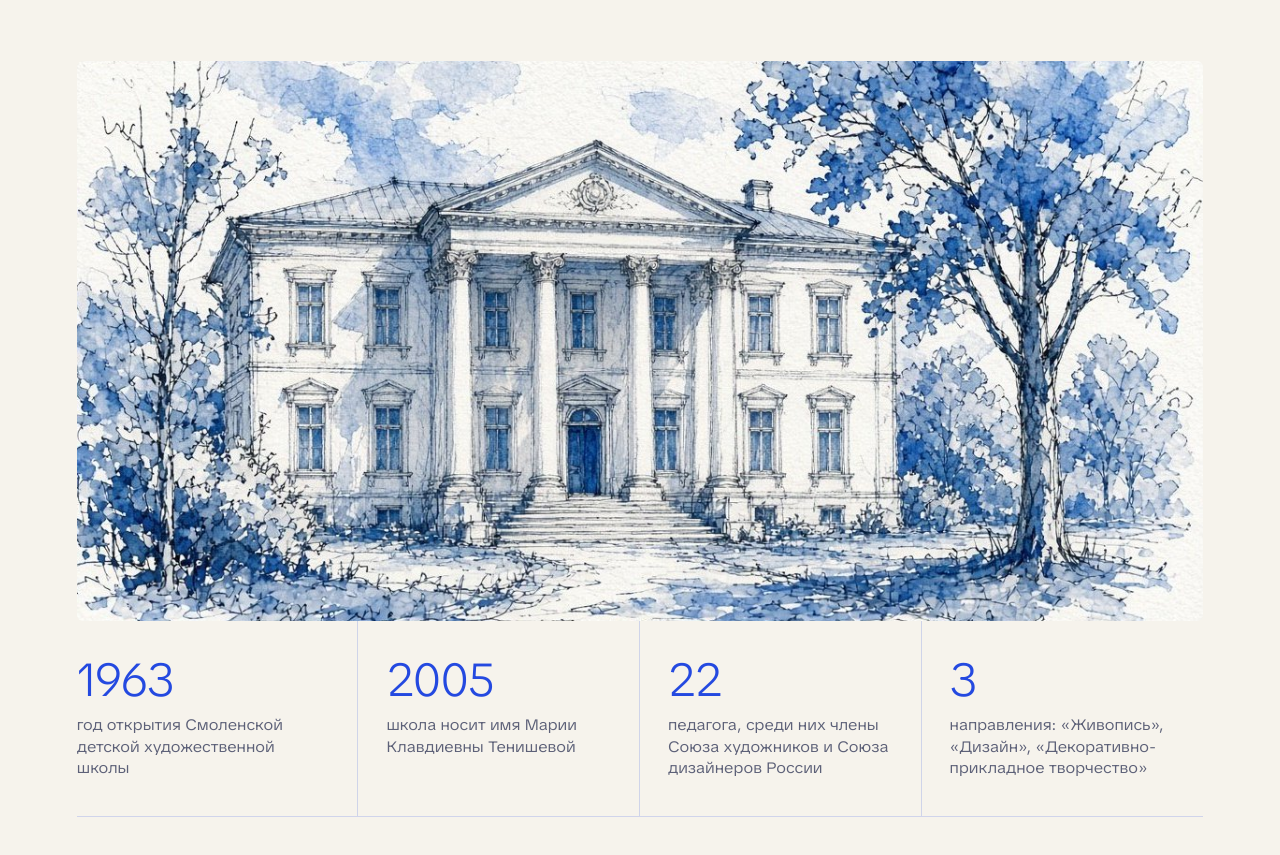
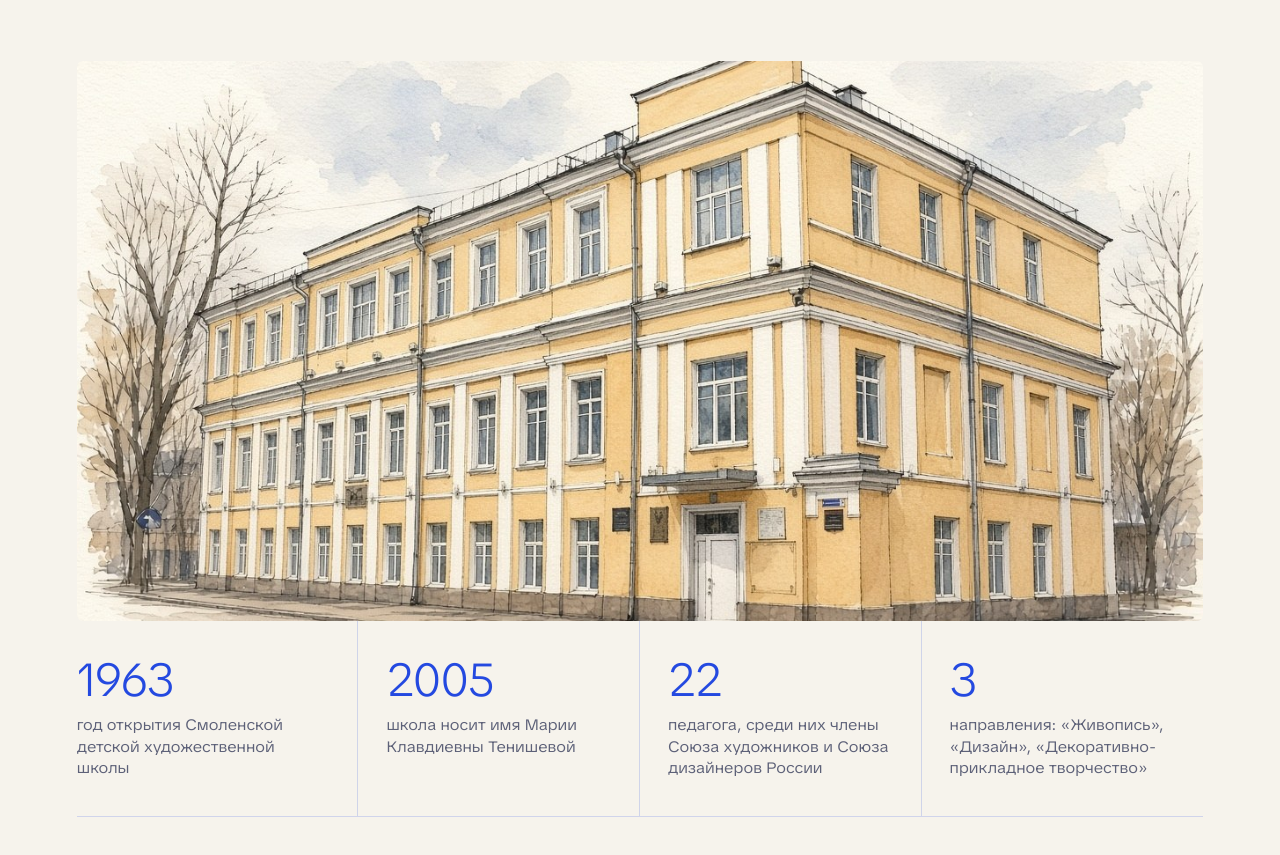
Before and after one commit to IvanMayorov/dhsh-tenishevoy-concept, a plain HTML site: page index.html in a window 1280 px wide. Shown: the part 6765-7620 px from the top of the page. Drawn offline with Linux system fonts and the light colour scheme.

Commit message:
Акварель здания в блоке о памятнике

```diff
--- a/index.html
+++ b/index.html
@@ -172,7 +172,7 @@
     <h2 class="big">Школа в памятнике архитектуры XVIII века</h2>
     <p class="intro">С 1992 года школа работает в здании, построенном в 1781 году по указу Екатерины Великой. До 1917 года здесь был Дом губернатора, сегодня — мастерские, классы и выставочный зал.</p>
   </div>
-  <div class="bld"><img src="img/building-sketch.jpg" alt="Иллюстрация здания (плейсхолдер)">
+  <div class="bld"><img src="img/building-watercolor.jpg" alt="Здание школы — бывший Дом губернатора, акварель">
   </div>
   <div class="facts">
     <div class="fact"><b>1963</b><span>год открытия Смоленской детской художественной школы</span></div>
```
Also changed, not shown: img/building-watercolor.jpg (added).
